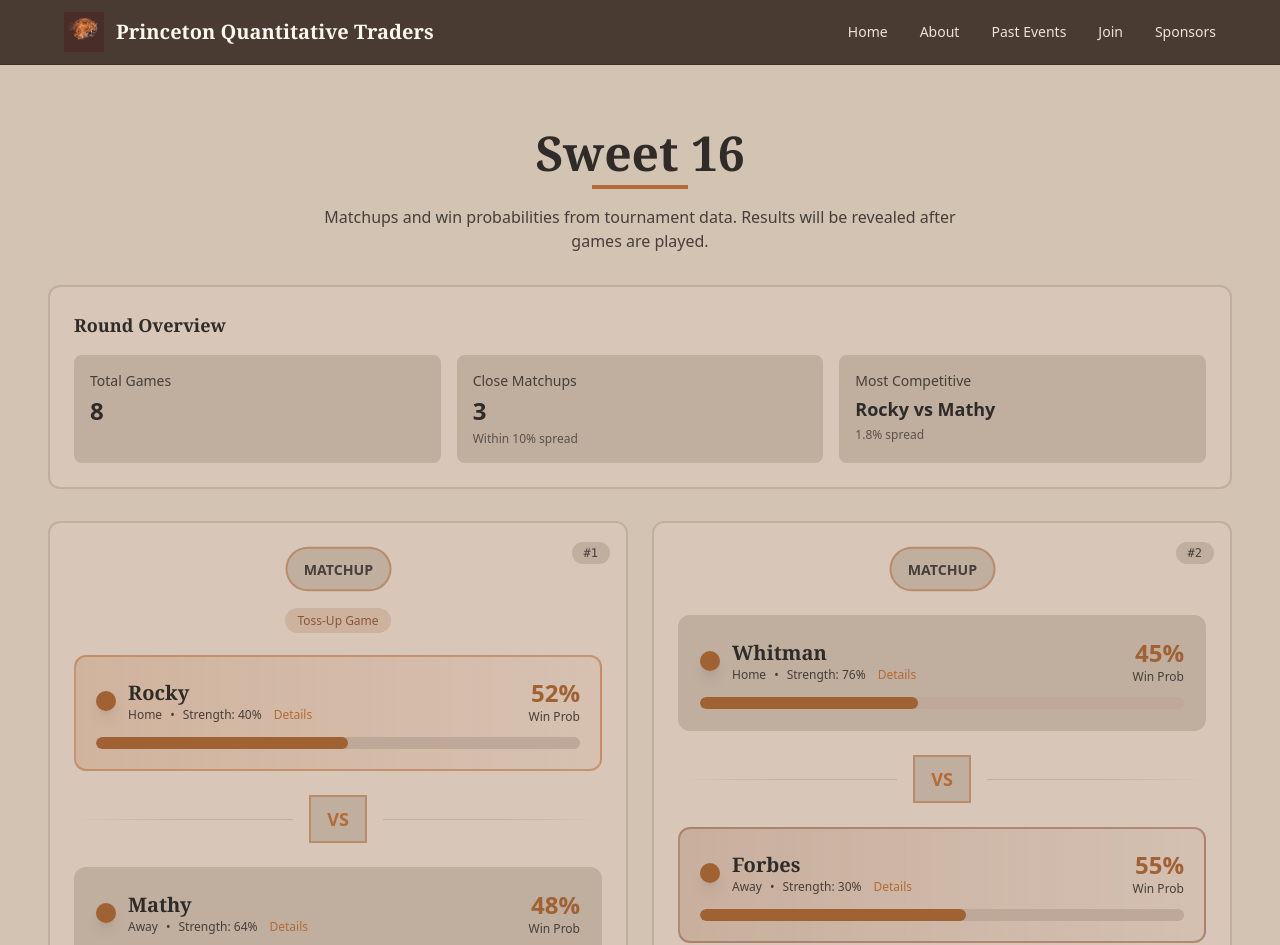
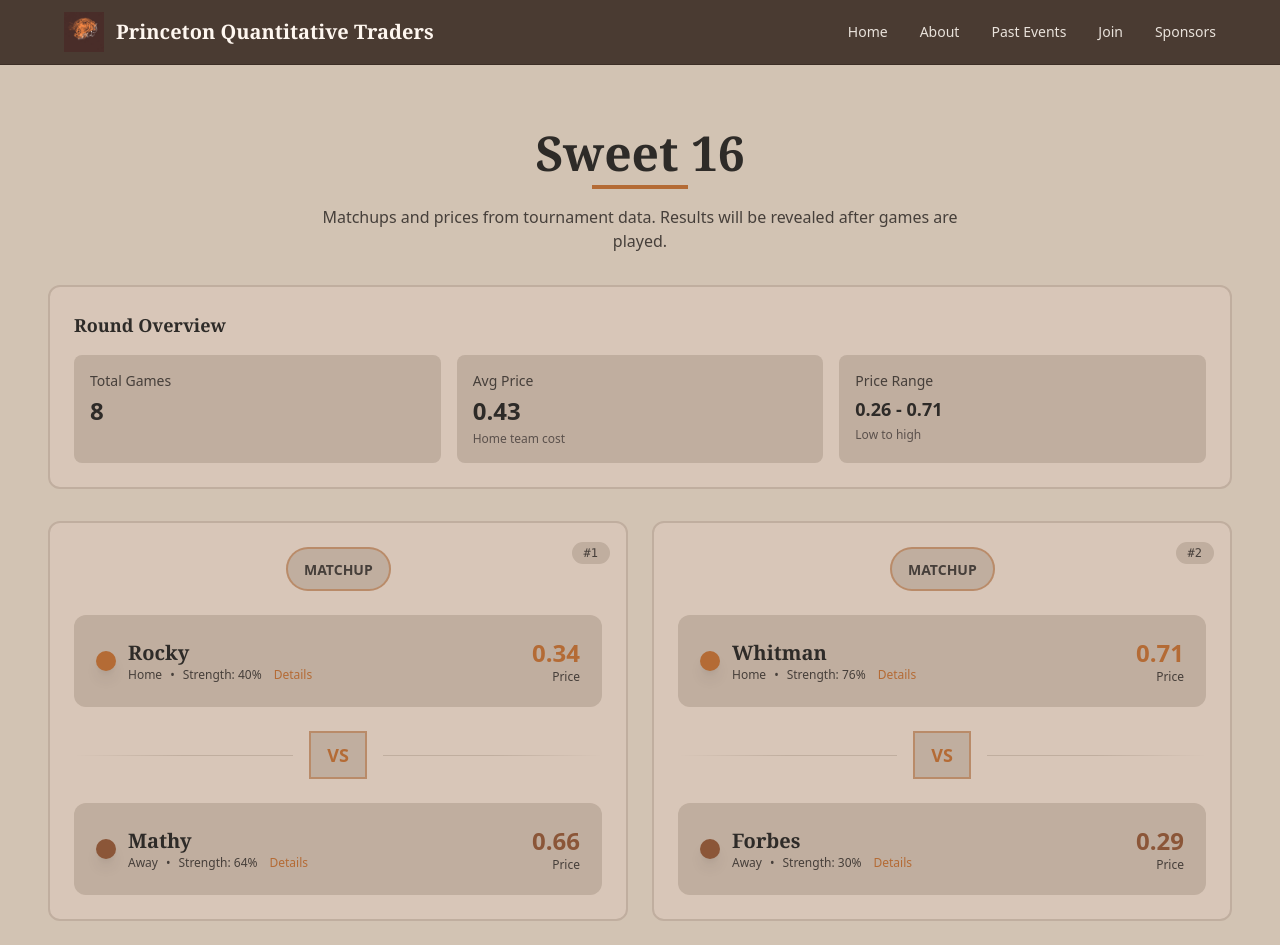
Before and after one commit to tom05919/PQT-website-2025, a Next.js app: page /tournament/round_1 in a window 1280 px wide. Shown: the top 945 px of the page. Built offline with nearby package versions, Linux system fonts and the light colour scheme.

Commit message:
updated probabilities

```diff
--- a/src/app/api/tournament/pairings/[round]/route.ts
+++ b/src/app/api/tournament/pairings/[round]/route.ts
@@ -2,11 +2,11 @@ import { NextResponse } from 'next/server';
 import fs from 'fs';
 import path from 'path';
 
-const roundFileMap: { [key: string]: string } = {
-  '1': 'sweet_16_pairings.csv',
-  '2': 'elite_8_pairings.csv',
-  '3': 'final_four_pairings.csv',
-  '4': 'championship_pairings.csv',
+const roundNameMap: { [key: string]: string } = {
+  '1': 'Sweet 16',
+  '2': 'Elite 8',
+  '3': 'Final Four',
+  '4': 'Championship',
 };
 
 export async function GET(
@@ -15,9 +15,9 @@ export async function GET(
 ) {
   try {
     const { round } = await params;
-    const fileName = roundFileMap[round];
+    const roundName = roundNameMap[round];
 
-    if (!fileName) {
+    if (!roundName) {
       return NextResponse.json(
         { error: 'Invalid round number' },
         { status: 400 }
@@ -29,23 +29,32 @@ export async function GET(
       'game_data',
       'PQT info',
       'Pairings',
-      fileName
+      'all_games.csv'
     );
 
     const fileContent = fs.readFileSync(filePath, 'utf-8');
     const lines = fileContent.trim().split('\n');
-    const headers = lines[0].split(',');
+    const allHeaders = lines[0].split(',');
+    // Skip the first empty header, get the rest
+    const headers = allHeaders.slice(1).map(h => h.trim());
 
-    const games = lines.slice(1).map((line) => {
+    // Filter games by round and parse
+    const games = lines.slice(1)
+      .map((line) => {
         const values = line.split(',');
+        // Skip the first value (index column), get the rest
+        const dataValues = values.slice(1);
         const game: { [key: string]: string | number | boolean } = {};
+
         headers.forEach((header, index) => {
-        const value = values[index]?.trim() || '';
+          const value = dataValues[index]?.trim() || '';
           const headerName = header.trim();
+
+          if (!headerName) return; // Skip empty headers
 
           if (headerName === 'game_id') {
             game[headerName] = parseInt(value) || 0;
-        } else if (headerName === 'prob_home_wins') {
+          } else if (headerName === 'prob_home_wins' || headerName === 'home_team_cost_prob') {
             game[headerName] = parseFloat(value) || 0;
           } else if (headerName === 'home_wins') {
             game[headerName] = value.toLowerCase() === 'true';
@@ -54,7 +63,8 @@ export async function GET(
           }
         });
         return game;
-    });
+      })
+      .filter((game) => game.round === roundName);
 
     return NextResponse.json({ games });
   } catch (error) {
--- a/src/app/api/tournament/team-stats/route.ts
+++ b/src/app/api/tournament/team-stats/route.ts
@@ -15,14 +15,22 @@ export async function GET() {
     const lines = fileContent.trim().split('\n');
     const headers = lines[0].split(',');
 
-    const teams = lines.slice(1).map((line) => {
+    const teamsMap = new Map<string, { [key: string]: string }>();
+
+    lines.slice(1).forEach((line) => {
       const values = line.split(',');
       const team: { [key: string]: string } = {};
       headers.forEach((header, index) => {
         team[header.trim()] = values[index]?.trim() || '';
       });
-      return team;
+      const teamName = team.team?.trim();
+      // Only add if team name exists and we haven't seen it before
+      if (teamName && !teamsMap.has(teamName)) {
+        teamsMap.set(teamName, team);
+      }
     });
+
+    const teams = Array.from(teamsMap.values());
 
     return NextResponse.json({ teams });
   } catch (error) {
--- a/src/app/tournament/info/page.tsx
+++ b/src/app/tournament/info/page.tsx
@@ -32,8 +32,18 @@ export default function TournamentInfoPage() {
       .then((res) => res.json())
       .then((data) => {
         const teamsData = data.teams || [];
-        setTeams(teamsData);
-        setFilteredTeams(teamsData);
+        // Remove duplicates based on team name (case-insensitive, trimmed)
+        const seen = new Set<string>();
+        const uniqueTeams = teamsData.filter((team: Team) => {
+          const teamName = team.team.trim().toLowerCase();
+          if (seen.has(teamName)) {
+            return false;
+          }
+          seen.add(teamName);
+          return true;
+        });
+        setTeams(uniqueTeams);
+        setFilteredTeams(uniqueTeams);
         setLoading(false);
       })
       .catch((error) => {
@@ -440,13 +450,12 @@ export default function TournamentInfoPage() {
           <div className="grid grid-cols-1 md:grid-cols-2 lg:grid-cols-3 gap-6">
             {filteredTeams.map((team, index) => {
               const overallScore = getOverallScore(team);
-              const category = getTeamCategory(team);
               const isSelected = selectedTeam === team.team;
               const isComparing = compareTeams.includes(team.team);
 
               return (
                 <motion.div
-                  key={team.team}
+                  key={`${team.team}-${index}`}
                   initial={{ opacity: 0, scale: 0.9, y: 20 }}
                   animate={{ opacity: 1, scale: 1, y: 0 }}
                   exit={{ opacity: 0, scale: 0.9 }}
@@ -471,9 +480,6 @@ export default function TournamentInfoPage() {
                           <h2 className="text-2xl font-serif font-bold text-[#b46b35]">
                             {team.team}
                           </h2>
-                          <span className={`text-xs px-2 py-1 rounded-full border ${getCategoryColor(category)}`}>
-                            {category}
-                          </span>
                         </div>
                         <div className="flex items-center space-x-4 text-xs text-[#463f3a]">
                           <span>Overall: <span className="text-[#b46b35] font-bold">{overallScore.toFixed(1)}%</span></span>
@@ -573,12 +579,6 @@ export default function TournamentInfoPage() {
                                 {formatStat(team.injury_risk).toFixed(1)}%
                               </div>
                             </div>
-                            <div>
-                              <span className="text-[#463f3a]">Category</span>
-                              <div className="font-semibold text-[#b46b35]">
-                                {category}
-                              </div>
-                            </div>
                           </div>
                           <div className="text-xs text-[#463f3a] pt-2 border-t border-[#c0ae9f]">
                             Rankings: #{getTeamRank(team, 'offense')} Offense • #{getTeamRank(team, 'defense')} Defense • #{getTeamRank(team, 'chemistry')} Chemistry
--- a/src/app/tournament/round_1/page.tsx
+++ b/src/app/tournament/round_1/page.tsx
@@ -11,6 +11,7 @@ interface Game {
   prob_home_wins: number;
   home_wins: boolean;
   winner: string;
+  home_team_cost_prob: number;
 }
 
 export default function Round1Page() {
--- a/src/app/tournament/round_2/page.tsx
+++ b/src/app/tournament/round_2/page.tsx
@@ -12,6 +12,7 @@ interface Game {
   prob_home_wins: number;
   home_wins: boolean;
   winner: string;
+  home_team_cost_prob: number;
 }
 
 export default function Round2Page() {
--- a/src/app/tournament/round_3/page.tsx
+++ b/src/app/tournament/round_3/page.tsx
@@ -12,6 +12,7 @@ interface Game {
   prob_home_wins: number;
   home_wins: boolean;
   winner: string;
+  home_team_cost_prob: number;
 }
 
 export default function Round3Page() {
--- a/src/app/tournament/round_4/page.tsx
+++ b/src/app/tournament/round_4/page.tsx
@@ -12,6 +12,7 @@ interface Game {
   prob_home_wins: number;
   home_wins: boolean;
   winner: string;
+  home_team_cost_prob: number;
 }
 
 export default function Round4Page() {
--- a/src/components/Bracket.tsx
+++ b/src/components/Bracket.tsx
@@ -11,6 +11,7 @@ interface Game {
   prob_home_wins: number;
   home_wins: boolean;
   winner: string;
+  home_team_cost_prob: number;
 }
 
 interface Team {
@@ -45,18 +46,6 @@ export default function Bracket({ games, roundName }: BracketProps) {
       .catch((error) => console.error('Error fetching team stats:', error));
   }, []);
 
-  const getProbabilityColor = (prob: number) => {
-    if (prob > 0.6) return 'text-[#8b5638]';
-    if (prob < 0.4) return 'text-[#9d6b4a]';
-    return 'text-[#a06133]';
-  };
-
-  const getProbabilityBgColor = (prob: number) => {
-    if (prob > 0.6) return 'bg-[#8b5638]';
-    if (prob < 0.4) return 'bg-[#9d6b4a]';
-    return 'bg-[#a06133]';
-  };
-
   const formatStat = (value: string): number => {
     return parseFloat(value) * 100;
   };
@@ -70,17 +59,16 @@ export default function Bracket({ games, roundName }: BracketProps) {
     return (offense + defense + chemistry) / 3;
   };
 
-  // Calculate round statistics
-  const closeGames = games.filter(g => Math.abs(g.prob_home_wins - 0.5) < 0.1).length;
-  const avgProbSpread = games.length > 0
-    ? games.reduce((sum, g) => sum + Math.abs(g.prob_home_wins - 0.5), 0) / games.length * 100
+  // Calculate round statistics based on prices
+  const avgPrice = games.length > 0
+    ? games.reduce((sum, g) => sum + (g.home_team_cost_prob || 0), 0) / games.length
     : 0;
-  const mostCompetitive = games.length > 0
-    ? games.reduce((closest, g) => {
-        const spread = Math.abs(g.prob_home_wins - 0.5);
-        return spread < closest.spread ? { game: g, spread } : closest;
-      }, { game: games[0], spread: 1 })
-    : null;
+  const priceRange = games.length > 0
+    ? {
+        min: Math.min(...games.map(g => g.home_team_cost_prob || 0)),
+        max: Math.max(...games.map(g => g.home_team_cost_prob || 0))
+      }
+    : { min: 0, max: 0 };
 
   return (
     <div className="w-full max-w-7xl mx-auto py-8 px-4">
@@ -95,7 +83,7 @@ export default function Bracket({ games, roundName }: BracketProps) {
         </h1>
         <div className="w-24 h-1 bg-[#b46b35] mx-auto mb-4"></div>
         <p className="text-[#463f3a] mt-4 max-w-2xl mx-auto">
-          Matchups and win probabilities from tournament data. Results will be revealed after games are played.
+          Matchups and prices from tournament data. Results will be revealed after games are played.
         </p>
       </motion.div>
 
@@ -114,33 +102,28 @@ export default function Bracket({ games, roundName }: BracketProps) {
               <div className="text-2xl font-bold text-[#2e2b28]">{games.length}</div>
             </div>
             <div className="bg-[#c0ae9f] rounded-lg p-4">
-              <div className="text-sm text-[#463f3a] mb-1">Close Matchups</div>
-              <div className="text-2xl font-bold text-[#2e2b28]">{closeGames}</div>
-              <div className="text-xs text-[#5b514c] mt-1">Within 10% spread</div>
+              <div className="text-sm text-[#463f3a] mb-1">Avg Price</div>
+              <div className="text-2xl font-bold text-[#2e2b28]">{avgPrice.toFixed(2)}</div>
+              <div className="text-xs text-[#5b514c] mt-1">Home team cost</div>
             </div>
-            {mostCompetitive && (
-              <div className="bg-[#c0ae9f] rounded-lg p-4">
-                <div className="text-sm text-[#463f3a] mb-1">Most Competitive</div>
-                <div className="text-lg font-bold text-[#2e2b28]">
-                  {mostCompetitive.game.home_team} vs {mostCompetitive.game.away_team}
-                </div>
-                <div className="text-xs text-[#5b514c] mt-1">
-                  {Math.abs(mostCompetitive.game.prob_home_wins - 0.5) * 100 < 1 ? 'Toss-up' : `${(Math.abs(mostCompetitive.game.prob_home_wins - 0.5) * 100).toFixed(1)}% spread`}
-                </div>
+            <div className="bg-[#c0ae9f] rounded-lg p-4">
+              <div className="text-sm text-[#463f3a] mb-1">Price Range</div>
+              <div className="text-lg font-bold text-[#2e2b28]">
+                {priceRange.min.toFixed(2)} - {priceRange.max.toFixed(2)}
               </div>
-            )}
+              <div className="text-xs text-[#5b514c] mt-1">Low to high</div>
+            </div>
           </div>
         </motion.div>
       )}
 
       <div className="grid grid-cols-1 lg:grid-cols-2 gap-6">
         {games.map((game, index) => {
-          // Use actual probability from CSV data
-          const homeProb = Math.round(game.prob_home_wins * 100);
-          const awayProb = 100 - homeProb;
+          // Use actual prices from CSV data
+          const homePrice = game.home_team_cost_prob || 0;
+          const awayPrice = 1 - homePrice;
           const homeStrength = getTeamStrength(game.home_team);
           const awayStrength = getTeamStrength(game.away_team);
-          const isClose = Math.abs(homeProb - awayProb) < 10;
           const isSelected = selectedGame === game.game_id;
 
           return (
@@ -177,31 +160,16 @@ export default function Bracket({ games, roundName }: BracketProps) {
                     </motion.div>
                   </div>
 
-                  {isClose && (
-                    <motion.div
-                      initial={{ opacity: 0 }}
-                      animate={{ opacity: 1 }}
-                      className="text-center mb-2"
-                    >
-                      <span className="text-xs bg-[#a06133]/20 text-[#8b5638] px-3 py-1 rounded-full font-medium">
-                        Toss-Up Game
-                      </span>
-                    </motion.div>
-                  )}
                 </div>
 
                 {/* Home Team Card */}
                 <motion.div
                   whileHover={{ scale: 1.02, x: 5 }}
-                  className={`relative p-5 rounded-xl mb-4 transition-all ${
-                    homeProb > awayProb
-                      ? 'bg-gradient-to-r from-[#b46b35]/20 to-[#b46b35]/5 border-2 border-[#b46b35]/50'
-                      : 'bg-[#c0ae9f] border-2 border-transparent'
-                  }`}
+                  className="relative p-5 rounded-xl mb-4 transition-all bg-[#c0ae9f] border-2 border-transparent"
                 >
                   <div className="flex items-center justify-between">
                     <div className="flex items-center space-x-3 flex-1">
-                      <div className={`w-5 h-5 rounded-full ${getProbabilityBgColor(game.prob_home_wins)} flex-shrink-0 shadow-lg`}></div>
+                      <div className="w-5 h-5 rounded-full bg-[#b46b35] flex-shrink-0 shadow-lg"></div>
                       <div>
                         <div className="font-serif font-bold text-xl text-[#2e2b28]">
                           {game.home_team}
@@ -226,21 +194,11 @@ export default function Bracket({ games, roundName }: BracketProps) {
                       </div>
                     </div>
                     <div className="text-right">
-                      <div className={`text-2xl font-bold ${getProbabilityColor(game.prob_home_wins)}`}>
-                        {homeProb}%
+                      <div className="text-2xl font-bold text-[#b46b35]">
+                        {homePrice.toFixed(2)}
                       </div>
-                      <div className="text-xs text-[#463f3a]">Win Prob</div>
+                      <div className="text-xs text-[#463f3a]">Price</div>
                     </div>
-                  </div>
-
-                  {/* Probability Bar */}
-                  <div className="mt-3 w-full bg-[#bda89a] rounded-full h-3 overflow-hidden">
-                    <motion.div
-                      initial={{ width: 0 }}
-                      animate={{ width: `${homeProb}%` }}
-                      transition={{ duration: 1, delay: index * 0.1 }}
-                      className={`h-full ${getProbabilityBgColor(game.prob_home_wins)} rounded-full shadow-lg`}
-                    ></motion.div>
                   </div>
                 </motion.div>
 
@@ -256,15 +214,11 @@ export default function Bracket({ games, roundName }: BracketProps) {
                 {/* Away Team Card */}
                 <motion.div
                   whileHover={{ scale: 1.02, x: -5 }}
-                  className={`relative p-5 rounded-xl transition-all ${
-                    awayProb > homeProb
-                      ? 'bg-gradient-to-r from-[#8b5638]/20 to-[#8b5638]/5 border-2 border-[#8b5638]/50'
-                      : 'bg-[#c0ae9f] border-2 border-transparent'
-                  }`}
+                  className="relative p-5 rounded-xl transition-all bg-[#c0ae9f] border-2 border-transparent"
                 >
                   <div className="flex items-center justify-between">
                     <div className="flex items-center space-x-3 flex-1">
-                      <div className={`w-5 h-5 rounded-full ${getProbabilityBgColor(1 - game.prob_home_wins)} flex-shrink-0 shadow-lg`}></div>
+                      <div className="w-5 h-5 rounded-full bg-[#8b5638] flex-shrink-0 shadow-lg"></div>
                       <div>
                         <div className="font-serif font-bold text-xl text-[#2e2b28]">
                           {game.away_team}
@@ -289,21 +243,11 @@ export default function Bracket({ games, roundName }: BracketProps) {
                       </div>
                     </div>
                     <div className="text-right">
-                      <div className={`text-2xl font-bold ${getProbabilityColor(1 - game.prob_home_wins)}`}>
-                        {awayProb}%
+                      <div className="text-2xl font-bold text-[#8b5638]">
+                        {awayPrice.toFixed(2)}
                       </div>
-                      <div className="text-xs text-[#463f3a]">Win Prob</div>
+                      <div className="text-xs text-[#463f3a]">Price</div>
                     </div>
-                  </div>
-
-                  {/* Probability Bar */}
-                  <div className="mt-3 w-full bg-[#bda89a] rounded-full h-3 overflow-hidden">
-                    <motion.div
-                      initial={{ width: 0 }}
-                      animate={{ width: `${awayProb}%` }}
-                      transition={{ duration: 1, delay: index * 0.1 + 0.2 }}
-                      className={`h-full ${getProbabilityBgColor(1 - game.prob_home_wins)} rounded-full shadow-lg`}
-                    ></motion.div>
                   </div>
                 </motion.div>
 
@@ -384,15 +328,13 @@ export default function Bracket({ games, roundName }: BracketProps) {
                   >
                     <div className="grid grid-cols-2 gap-4 text-xs">
                       <div>
-                        <div className="text-[#463f3a] font-medium mb-1">Matchup Analysis</div>
+                        <div className="text-[#463f3a] font-medium mb-1">Price Analysis</div>
                         <div className="text-[#5b514c]">
-                          {homeProb > awayProb ? (
-                            <span>{game.home_team} is favored by {Math.abs(homeProb - awayProb)}%</span>
-                          ) : awayProb > homeProb ? (
-                            <span>{game.away_team} is favored by {Math.abs(homeProb - awayProb)}%</span>
-                          ) : (
-                            <span>Evenly matched game</span>
-                          )}
+                          <div>Home: {homePrice.toFixed(2)}</div>
+                          <div>Away: {awayPrice.toFixed(2)}</div>
+                          <div className="mt-1 text-[#463f3a]">
+                            {Math.abs(homePrice - awayPrice) < 0.1 ? 'Close prices' : homePrice > awayPrice ? `${game.home_team} higher` : `${game.away_team} higher`}
+                          </div>
                         </div>
                       </div>
                       {teamStats[game.home_team] && teamStats[game.away_team] && (
```
Also changed, not shown: game_data/PQT info/Pairings/all_games.csv (added). Lines whose indentation alone changed are shown as unchanged.
